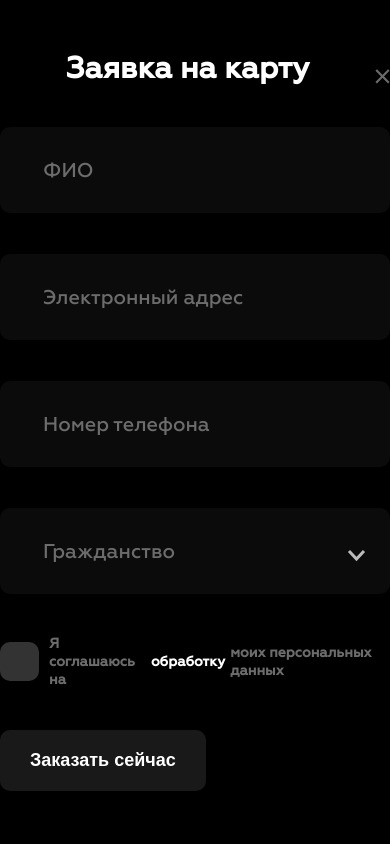
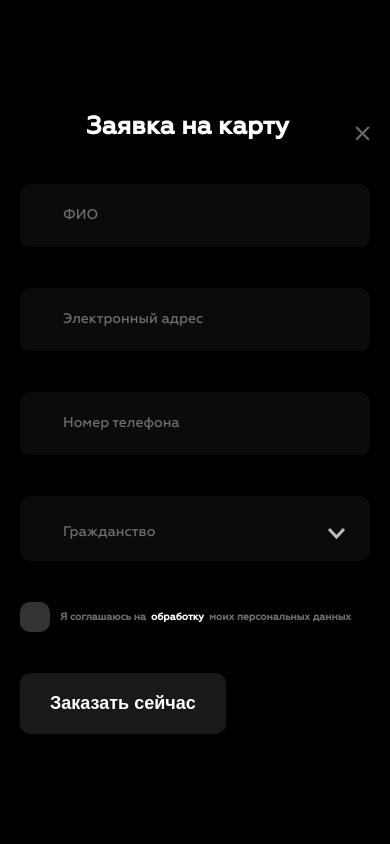
Before and after one commit to sorkx/credit-bank, a Vue app: page / in a window 390 px wide. Both pictures are taken after a click on the button "Заказать сейчас". Shown: the top 844 px of the page. Built offline with nearby package versions, Linux system fonts and the light colour scheme.

Commit message:
Update form for responsive

```diff
--- a/src/assets/styles/layouts.scss
+++ b/src/assets/styles/layouts.scss
@@ -30,3 +30,9 @@
 		width: 510px;
 	}
 }
+
+@media (max-width: 425px) {
+	.container {
+		width: 390px;
+	}
+}
--- a/src/components/CustomDropdown/styles.scss
+++ b/src/components/CustomDropdown/styles.scss
@@ -163,3 +163,21 @@
 	opacity: 0;
 	transform: translateY(-10px);
 }
+
+@media (max-width:450px) {
+	.dropdown {
+		&-header {
+			padding: 30px 23px 10px 30px;
+		}
+
+		&-label {
+			top: 27px;
+			font-size: 14px;
+			line-height: 10px;
+		}
+
+		&-selection-text {
+			font-size: 18px;
+		}
+	}
+}
--- a/src/components/FooterSection/styles.scss
+++ b/src/components/FooterSection/styles.scss
@@ -135,3 +135,15 @@
 		}
 	}
 }
+
+@media (max-width: 425px) {
+	.bank-name {
+		    display: none;
+	}
+
+	.footer {
+		&__links {
+			gap: 30px;
+		}
+	}
+}
--- a/src/components/HeroSection/styles.scss
+++ b/src/components/HeroSection/styles.scss
@@ -169,3 +169,33 @@
 		}
 	}
 }
+
+
+@media (max-width: 450px) {
+	.premium-card {
+		&__header {
+			&--title {
+				font-size: 35px;
+				line-height: 60px;
+			}
+		}
+
+		&__features {
+			grid-template-columns: 150px 150px;
+		}
+
+		&__imgage {
+			top: 71px;
+		}
+	}
+
+	.feature {
+		&__value {
+			font-size: 30px;
+		}
+
+		&__description {
+			font-size: 12px;
+		}
+	}
+}
--- a/src/components/modals/ModalForm/styles.scss
+++ b/src/components/modals/ModalForm/styles.scss
@@ -181,3 +181,41 @@
 		font-size: 14px;
 	}
 }
+
+@media (max-width: 450px) {
+	.modal {
+		&-form {
+			max-width: 350px;
+		}
+
+		&-header {
+			h2 {
+				font-size: 25px;
+			}
+		}
+	}
+
+	.form {
+		&-field {
+			padding: 30px 23px 10px 30px;
+			font-size: 18px;
+		}
+
+		&-label {
+			font-size: 14px;
+			line-height: 10px;
+			top: 22px;
+		}
+	}
+
+	.checkbox-label {
+		font-size: 10px;
+	}
+
+	.custom-checkbox + label {
+		&::before {
+			width: 30px;
+			height: 30px;
+		}
+	}
+}
```
